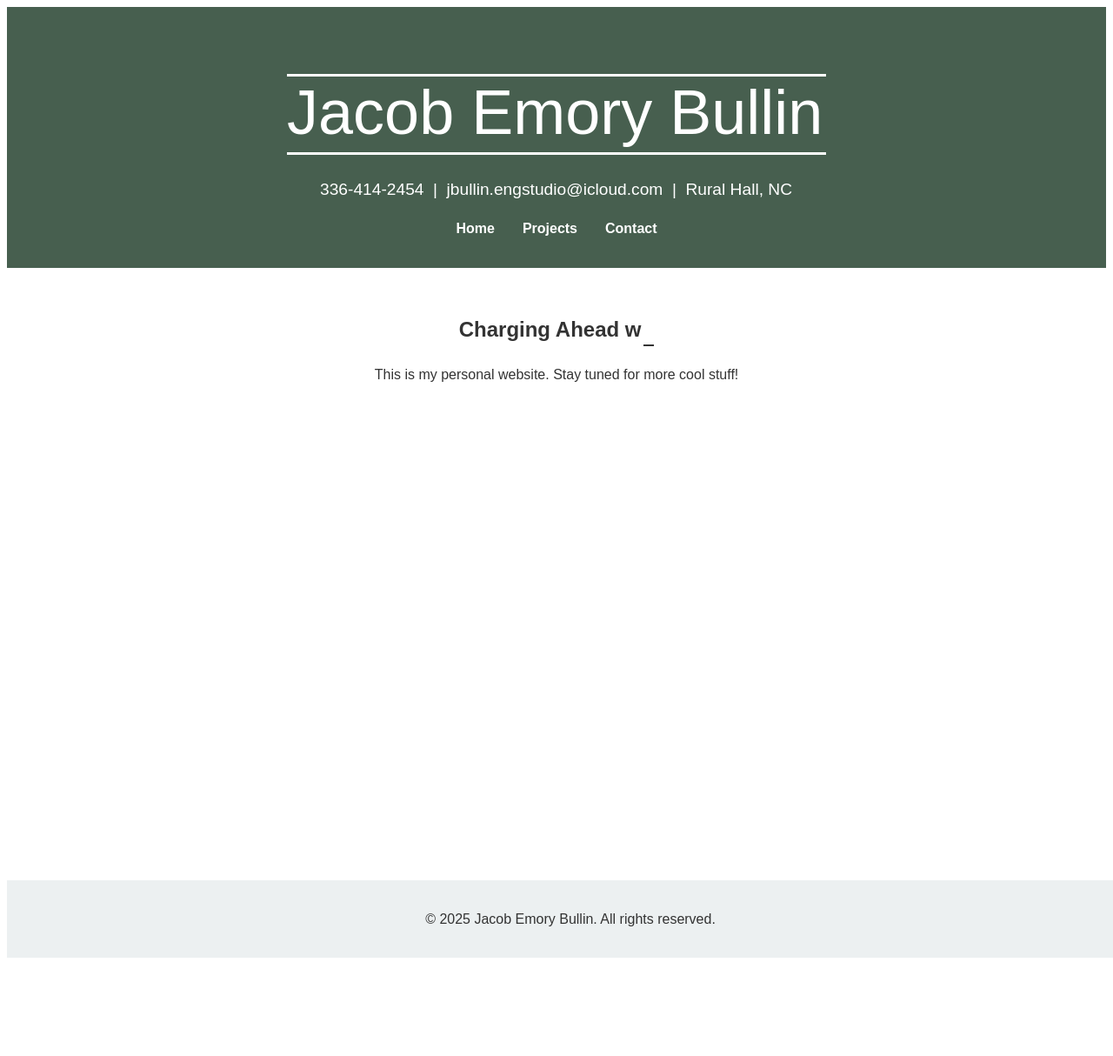
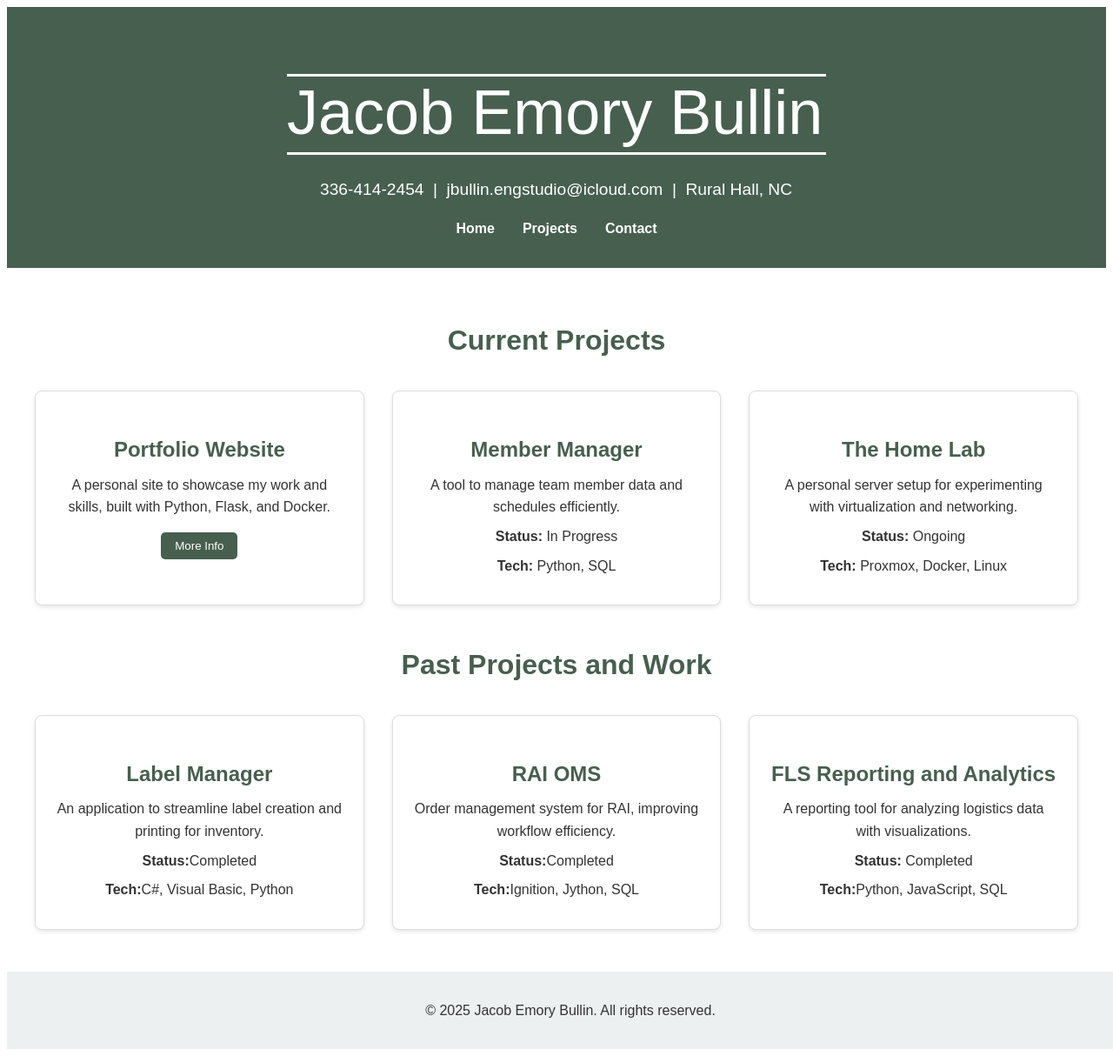
Before and after one commit to Falconier/Personal-Site, a Flask app: page / in a window 1280 px wide. Shown: the whole page at 87% size. Before the commit the page ends 1101 px from the top, so only its background shows below. Run offline with Flask 3, Linux system fonts and the light colour scheme.

Commit message:
removed the projects page from the nav menu - rather it is now linking to a section on the index page vs its own page

```diff
--- a/static/css/style.css
+++ b/static/css/style.css
@@ -43,6 +43,7 @@ main {
     padding: 2rem;
     min-height: 80vh;
     text-align: center;
+    scroll-behavior: smooth;;
 }
 
 footer {
@@ -178,6 +179,13 @@ ul {
     margin: 0 auto;
 }
 
+.projects h2 {
+    font-family: Copperplate, "Copperplate Gothic Light", fantasy;
+    color: #475f4f;
+    font-size: 2em;
+    margin-bottom: 1rem;
+}
+
 .project-list {
     display: grid;
     grid-template-columns: repeat(auto-fit, minmax(300px, 1fr));
@@ -224,6 +232,24 @@ ul {
     }
 }
 
+.details-toggle {
+    background: #475f4f;
+    color: white;
+    border: none;
+    padding: 0.5rem 1rem;
+    border-radius: 5px;
+    cursor: pointer;
+    margin-top: 0.5rem;
+}
+
+.details-toggle:hover {
+    background: #3498db;
+}
+
+.details {
+    margin-top: 1rem;
+}
+
 /* Blink animation */
 @keyframes blink {
 
--- a/static/js/script.js
+++ b/static/js/script.js
@@ -69,36 +69,45 @@ if (window.innerWidth > 840) {
       offset: '-=300'
     });
 
-  }
-  else {
-    anime.timeline()
+}
+else {
+  anime.timeline()
     .add({
       targets: '.letterhead .ampersand',
-      opacity: [0,1],
+      opacity: [0, 1],
       duration: 10
     }).add({
       targets: '.letterhead .letters-left',
-      opacity: [0,1],
+      opacity: [0, 1],
       duration: 10
     }).add({
       targets: '.letterhead .letters-middle',
-      opacity: [0,1],
+      opacity: [0, 1],
       duration: 10
     }).add({
       targets: '.letterhead .letters-right',
-      opacity: [0,1],
+      opacity: [0, 1],
       duration: 10
     }).add({
       targets: '.letterhead-subtitle .letters-middle',
-      opacity: [0,1],
+      opacity: [0, 1],
       duration: 10
     }).add({
       targets: '.letterhead-subtitle .letters-left',
-      opacity: [0,1],
+      opacity: [0, 1],
       duration: 10
     }).add({
       targets: '.letterhead-subtitle .letters-right',
-      opacity: [0,1],
+      opacity: [0, 1],
       duration: 10
     });
-  }
+}
+
+document.addEventListener("DOMContentLoaded", () => {
+  document.querySelectorAll(".details-toggle").forEach(button => {
+    button.addEventListener("click", () => {
+      const details = button.nextElementSibling;
+      details.style.display = details.style.display === "none" ? "block" : "none";
+    });
+  });
+});
--- a/templates/contact.html
+++ b/templates/contact.html
@@ -14,7 +14,7 @@
         <nav>
             <ul>
                 <li><a href="/">Home</a></li>
-                <li><a href="/projects">Projects</a></li>
+                <!-- <li><a href="/projects">Projects</a></li> -->
                 <li><a href="/contact">Contact</a></li>
             </ul>
         </nav>
--- a/templates/index.html
+++ b/templates/index.html
@@ -3,7 +3,7 @@
 
 <head>
     <meta charset="UTF-8">
-    <meta name="viewport" content="width=device-width, initial-scale=1.0">
+    <meta name="viewport" content="width=device-width, initial-scale=.95">
     <title>My Personal Website</title>
     <link rel="stylesheet" href="{{ url_for('static', filename='css/style.css') }}">
 </head>
@@ -34,14 +34,14 @@
         <nav>
             <ul>
                 <li><a href="/">Home</a></li>
-                <li><a href="/projects">Projects</a></li>
+                <li><a href="#projects">Projects</a></li>
                 <li><a href="/contact">Contact</a></li>
             </ul>
         </nav>
     </header>
 
     <main>
-        <section>
+        <!-- <section>
             <span id="sourceText1" style="display: none;">Charging Ahead with Innovation!</span>
             <span id="sourceText2" style="display: none;">Empowering Ideas Through Technology!</span>
             <span id="sourceText3" style="display: none;">Proxmox Pro!</span>
@@ -50,7 +50,58 @@
             <h2><span id="typing-text"></span><span class="cursor"></span></h2>
             <p>This is my personal website. Stay tuned for more cool stuff!</p>
             </h2>
+        </section> -->
+
+        <section id="projects" class="projects">
+            <h2>Current Projects</h2>
+            <div class="project-list">
+                <div class="project-card">
+                    <h3>Portfolio Website</h3>
+                    <p>A personal site to showcase my work and skills, built with Python, Flask, and Docker.</p>
+                    <button class="details-toggle">More Info</button>
+                    <div class="details" style="display: none;">
+                        <p><strong>Status:</strong> In Progress</p>
+                        <p><strong>Tech:</strong> HTML, CSS, JavaScript, Flask</p>
+                        <p><strong>Details:</strong> Deployed with Docker, features animations.</p>
+                    </div>
+                </div>
+                <div class="project-card">
+                    <h3>Member Manager</h3>
+                    <p>A tool to manage team member data and schedules efficiently.</p>
+                    <p><strong>Status:</strong> In Progress</p>
+                    <p><strong>Tech:</strong> Python, SQL</p>
+                </div>
+                <div class="project-card">
+                    <h3>The Home Lab</h3>
+                    <p>A personal server setup for experimenting with virtualization and networking.</p>
+                    <p><strong>Status:</strong> Ongoing</p>
+                    <p><strong>Tech:</strong> Proxmox, Docker, Linux</p>
+                </div>
+            </div>
+
+            <h2>Past Projects and Work</h2>
+            <div class="project-list">
+                <div class="project-card">
+                    <h3>Label Manager</h3>
+                    <p>An application to streamline label creation and printing for inventory.</p>
+                    <p><strong>Status:</strong>Completed</p>
+                    <p><strong>Tech:</strong>C#, Visual Basic, Python</p>
+                </div>
+                <div class="project-card">
+                    <h3>RAI OMS</h3>
+                    <p>Order management system for RAI, improving workflow efficiency.</p>
+                    <p><strong>Status:</strong>Completed</p>
+                    <p><strong>Tech:</strong>Ignition, Jython, SQL</p>
+                </div>
+                <div class="project-card">
+                    <h3>FLS Reporting and Analytics</h3>
+                    <p>A reporting tool for analyzing logistics data with visualizations.</p>
+                    <p><strong>Status:</strong> Completed</p>
+                    <p><strong>Tech:</strong>Python, JavaScript, SQL</p>
+                </div>
+            </div>
         </section>
+
     </main>
 
     <footer>
```
Also changed, not shown: templates/projects.html (+15 -8 lines), 1 other file.
